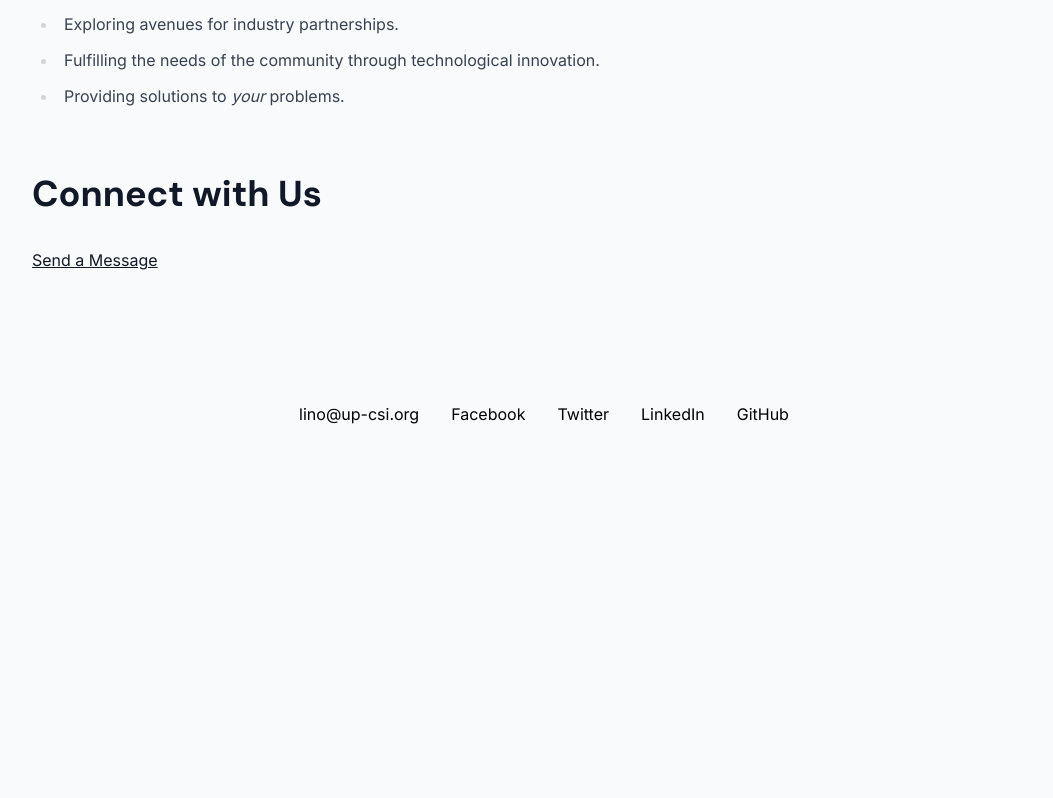
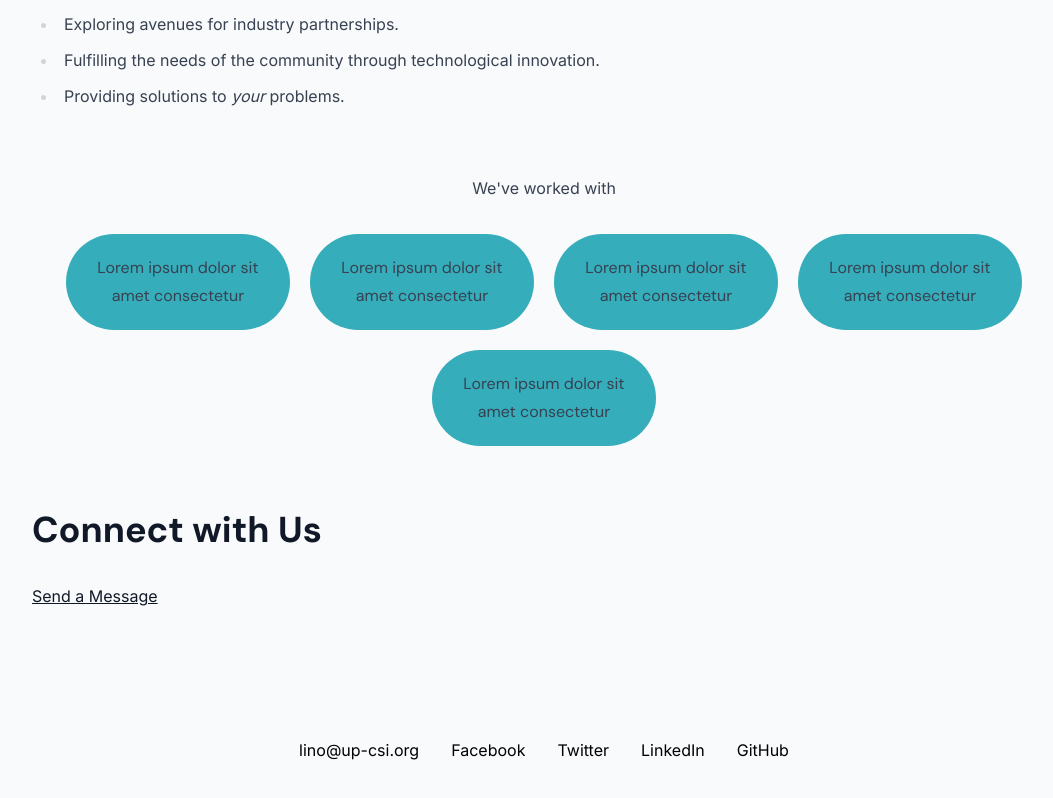
Before and after one commit to up-csi/up-csi.github.io, a SvelteKit app: page / in a window 1280 px wide. Shown: the part 1321-2119 px from the top of the page, without its empty margins (96-1149 px from the left). Before the commit the page ends 1811 px from the top, so only its background shows below. Built offline with nearby package versions, Linux system fonts and the light colour scheme.

Commit message:
feat(src/routes/+page.svelte): add carousel to home page

```diff
--- a/src/routes/+page.svelte
+++ b/src/routes/+page.svelte
@@ -1,3 +1,7 @@
+<script>
+    import Carousel from '$lib/components/Carousel.svelte';
+</script>
+
 <section
     class="flex items-center bg-lino bg-contain bg-center bg-no-repeat bg-origin-content sm:h-[40vh] sm:bg-right lg:h-[60vh]"
 >
@@ -53,6 +57,9 @@
         <li>Providing solutions to <em>your</em> problems.</li>
     </ul>
 </section>
+
+<section><Carousel /></section>
+
 <section class="prose max-w-full">
     <h1 class="font-dm">Connect with Us</h1>
     <a href="mailto:lino@up-csi.org">Send a Message</a>
```
